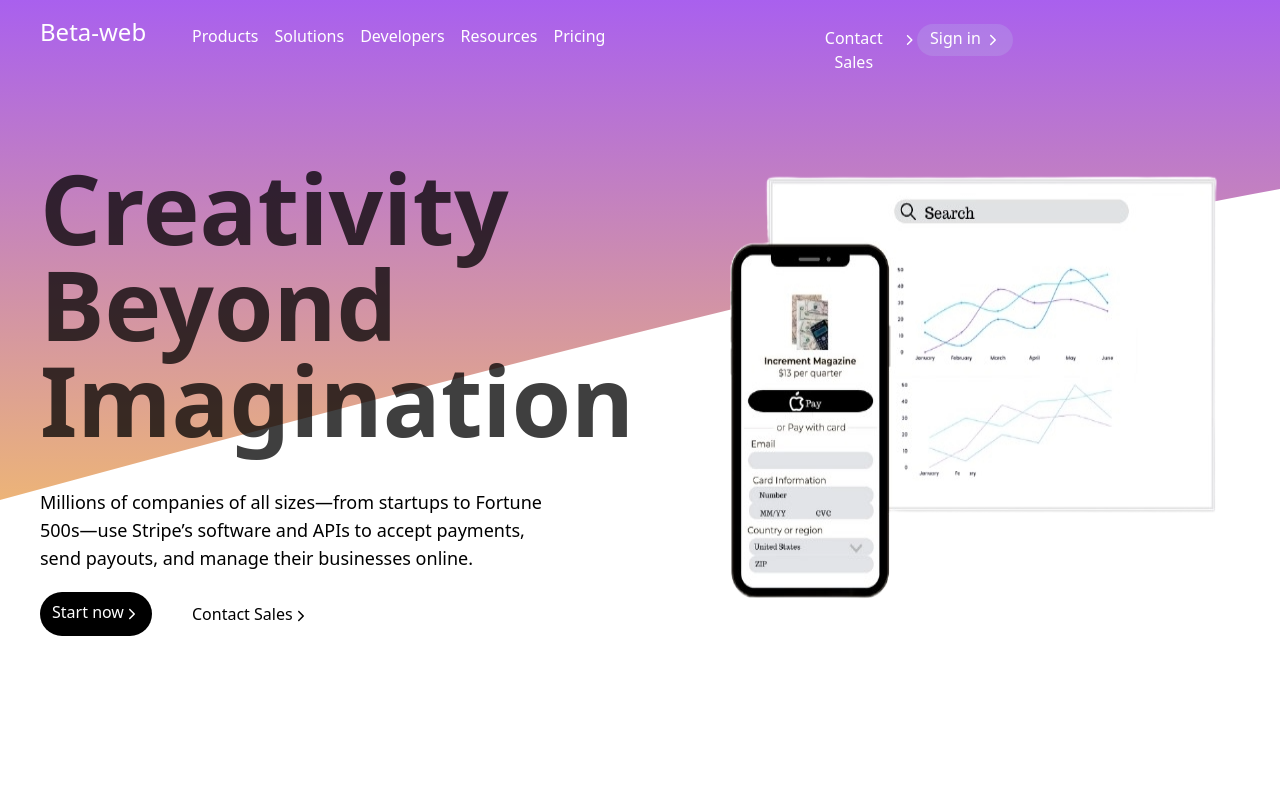
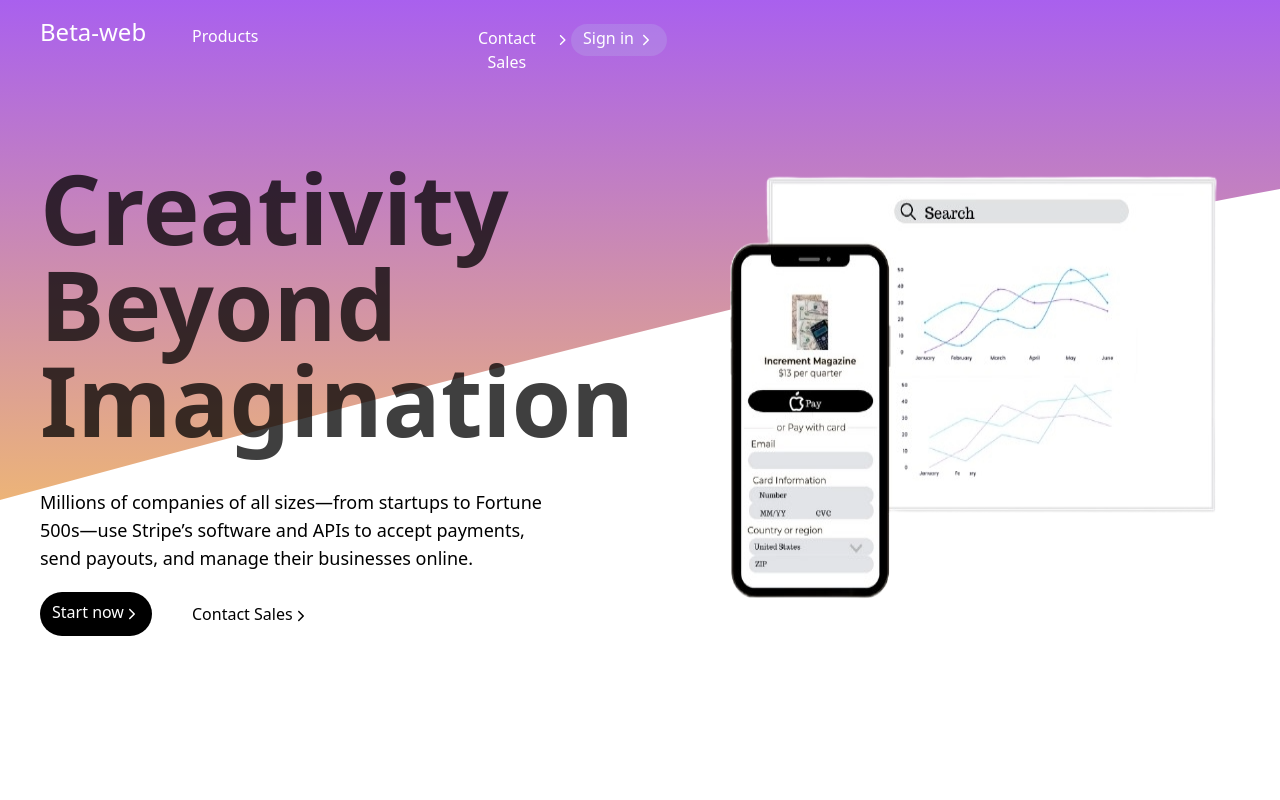
Before and after one commit to cs60apa/Beta-Web, a React (Vite) app: page /navbar in a window 1280 px wide. Shown: the top 800 px of the page. Built offline with nearby package versions, Linux system fonts and the light colour scheme.

Commit message:
removed p tags

```diff
--- a/src/components/Navbar.jsx
+++ b/src/components/Navbar.jsx
@@ -30,32 +30,19 @@
                 <h2 className="flex justify-start text-sm font-medium text-[#3F4B66]">
                   Global Payments
                 </h2>
-                <p className="flex justify-between text-xs text-gray-500">
-                  Accept payments online, or in-person, or through your platform{" "}
-                </p>
               </a>
               <a href="#" className="block px-4 py-2 hover:bg-white">
                 <h2 className="flex justify-start text-sm font-medium text-[#3F4B66]">
                   Revenue and Finance Automation
                 </h2>
-                <p className="flex justify-between text-xs text-gray-500">
-                  Grow your business with automated revenue and finance
-                </p>
               </a>
               <a href="#" className="block px-4 py-2 hover:bg-white">
                 <h2 className="flex justify-start text-sm font-medium text-[#3F4B66]">
                   Banking-as-a-Service
                 </h2>
-                <p className="flex justify-between text-xs text-gray-500">
-                  Embeded financial services in your platform or product
-                </p>
               </a>
             </div>
           </div>
-          <p>Solutions</p>
-          <p>Developers</p>
-          <p>Resources</p>
-          <p>Pricing</p>
         </div>
         <div className="hidden md:flex lg:space-x-5 lg:pl-60 pl-40 z-10">
           <a
```
